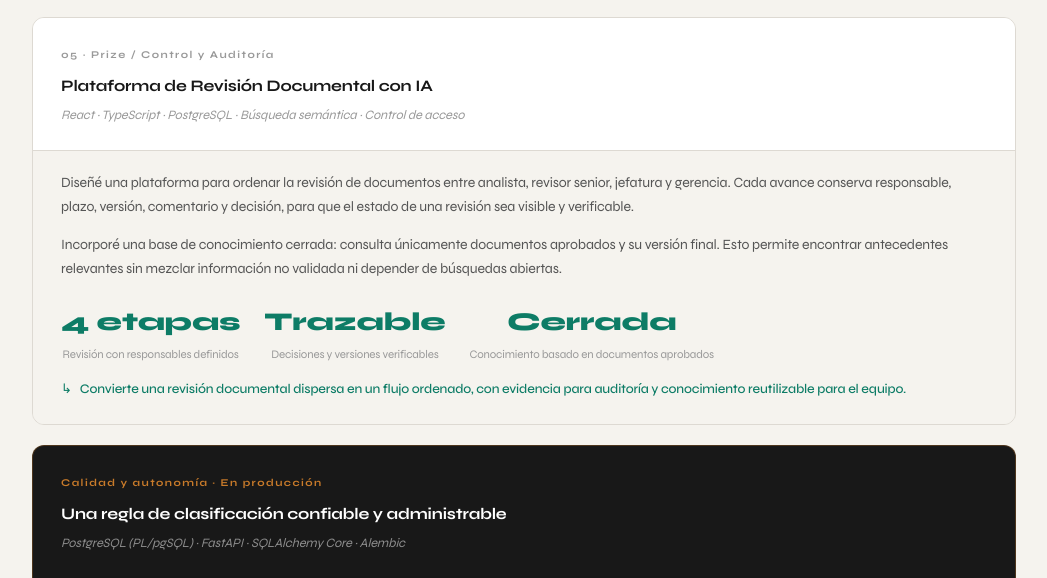
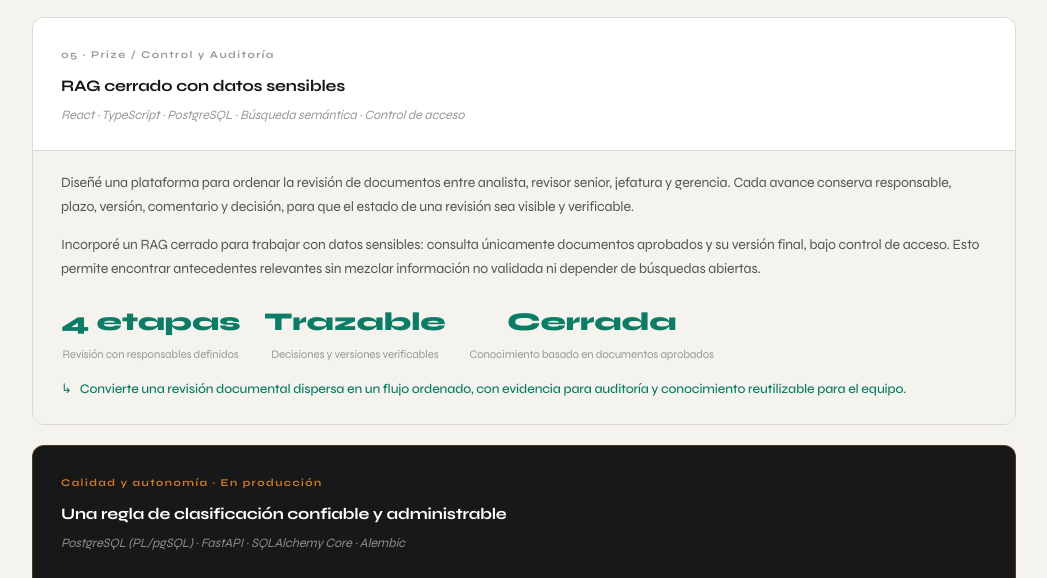
Before and after one commit to juancanalescabello9-design/Portafolio-Personal, a plain HTML site: page index.html in a window 1280 px wide. Shown: the part 5127-5705 px from the top of the page, without its empty margins (116-1163 px from the left). Drawn offline with Linux system fonts and the light colour scheme.

Commit message:
feat: renombrar hito RAG cerrado

```diff
--- a/index.html
+++ b/index.html
@@ -986,16 +986,16 @@ footer {
           </div>
         </div>
 
-        <!-- Auditoría documental y base de conocimiento -->
+        <!-- RAG cerrado para auditoría -->
         <div class="pcard reveal" style="grid-column: 1 / -1;">
           <div class="pcard-top">
             <div class="pcard-num">05 &middot; Prize / Control y Auditoría</div>
-            <div class="pcard-title">Plataforma de Revisión Documental con IA</div>
+            <div class="pcard-title">RAG cerrado con datos sensibles</div>
             <div class="pcard-sub">React &middot; TypeScript &middot; PostgreSQL &middot; Búsqueda semántica &middot; Control de acceso</div>
           </div>
           <div class="pcard-body">
             <p class="pcard-desc">Diseñé una plataforma para ordenar la revisión de documentos entre analista, revisor senior, jefatura y gerencia. Cada avance conserva responsable, plazo, versión, comentario y decisión, para que el estado de una revisión sea visible y verificable.</p>
-            <p class="pcard-desc">Incorporé una base de conocimiento cerrada: consulta únicamente documentos aprobados y su versión final. Esto permite encontrar antecedentes relevantes sin mezclar información no validada ni depender de búsquedas abiertas.</p>
+            <p class="pcard-desc">Incorporé un RAG cerrado para trabajar con datos sensibles: consulta únicamente documentos aprobados y su versión final, bajo control de acceso. Esto permite encontrar antecedentes relevantes sin mezclar información no validada ni depender de búsquedas abiertas.</p>
             <div class="panapp-stats">
               <div><div style="font-family:'Syne',sans-serif;font-size:1.6rem;font-weight:800;color:var(--teal);">4 etapas</div><div style="font-size:0.72rem;color:var(--ink-light);margin-top:2px;">Revisión con responsables definidos</div></div>
               <div><div style="font-family:'Syne',sans-serif;font-size:1.6rem;font-weight:800;color:var(--teal);">Trazable</div><div style="font-size:0.72rem;color:var(--ink-light);margin-top:2px;">Decisiones y versiones verificables</div></div>
```
